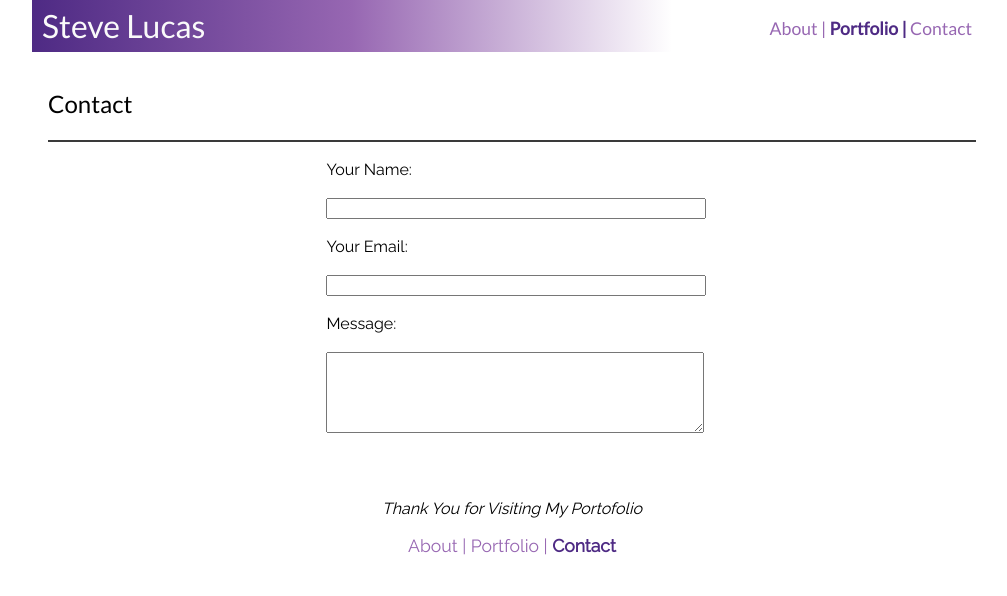
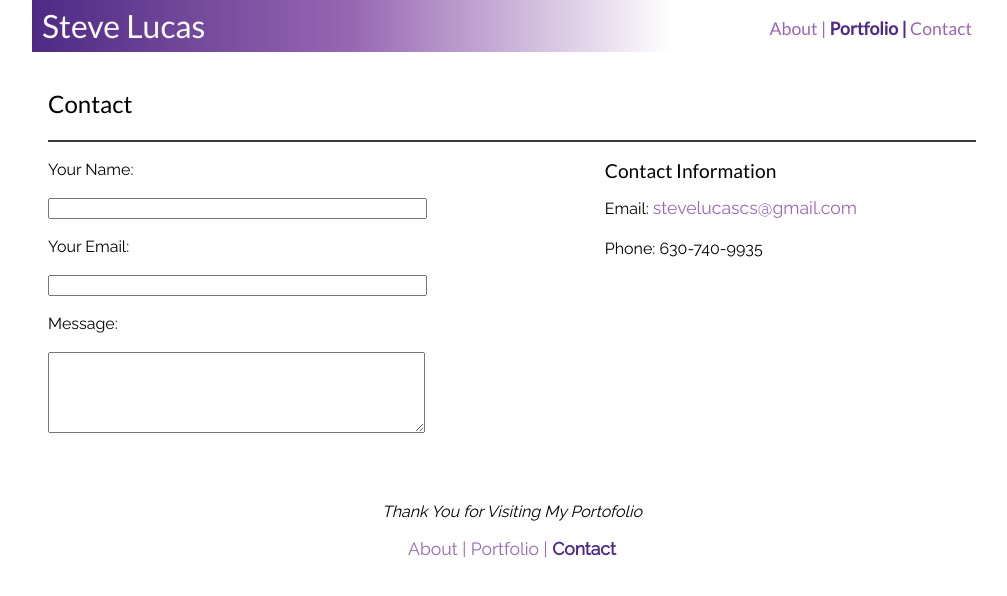
Before and after one commit to SteveLucasCS/bootcamp_homework, a plain HTML site: page week_1/assignment_1/contact.html in a window 1280 px wide. Shown: the whole page, without its empty margins (128-1135 px from the left). Drawn offline with Linux system fonts and the light colour scheme.

Commit message:
updated - done for now

```diff
--- a/week_1/assignment_1/contact.html
+++ b/week_1/assignment_1/contact.html
@@ -26,6 +26,7 @@
   <main>
     <h2>Contact</h2>
 
+    <div class="flex-container">
       <form>
         <p>Your Name:</p>
         <input type="text" name="name" value="">
@@ -36,6 +37,13 @@
         <p>Message:</p>
         <textarea name="message" rows="5"></textarea>
       </form>
+
+      <div id="contact-info">
+        <h3>Contact Information</h3>
+        <p>Email: <a href="mailto:stevelucascs@gmail.com">stevelucascs@gmail.com</a></p>
+        <p>Phone: 630-740-9935</p>
+      </div>
+    </div>
   </main>
 
   <footer>
--- a/week_1/assignment_1/css/contact.css
+++ b/week_1/assignment_1/css/contact.css
@@ -1,9 +1,23 @@
+.flex-container {
+  display: flex;
+  flex-direction: row;
+  justify-content: space-between;
+}
 form {
-  margin: auto;
   width: 40%;
 }
 
 input, textarea {
-  display: block;
+  display: inline-block;
   width: 100%;
 }
+
+#contact-info {
+  width: 40%;
+  display: inline-block;
+}
+
+h3 {
+  margin-top: 1em;
+  font-size: 1.2em;
+}
--- a/week_1/assignment_1/css/portfolio.css
+++ b/week_1/assignment_1/css/portfolio.css
@@ -18,7 +18,10 @@ h3 {
   font-family: 'Raleway', sans-serif;
   font-size: 1.3em;
   margin: 0.5em;
+  color: #9767b2;
+  font-weight: bold;
 }
+
 img {
   height: 187px;
   width: auto;
```
Also changed, not shown: week_1/assignment_1/engineering.html (+24 -4 lines), week_1/assignment_1/portfolio.html (+5 -5 lines). Lines whose indentation alone changed are shown as unchanged.
